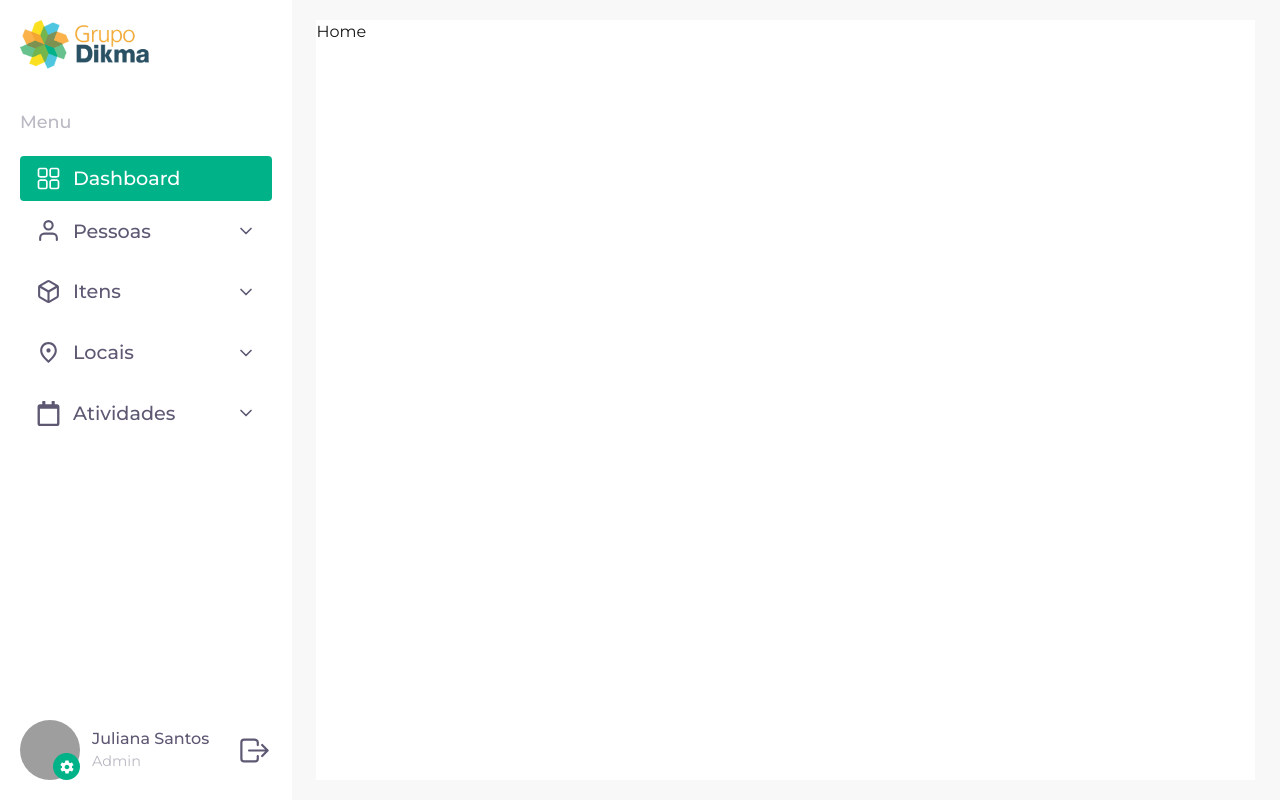
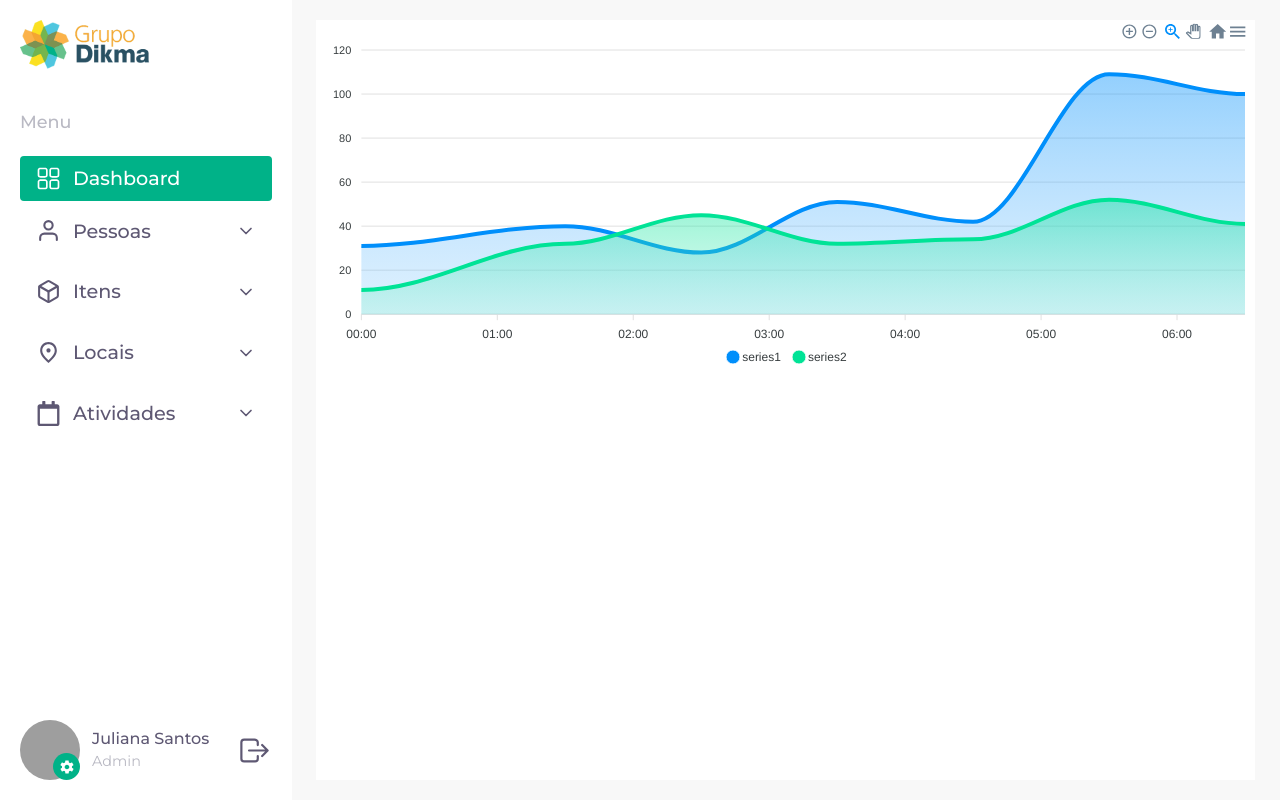
Before and after one commit to dikmadigitallab/NoWast-Frontend-Web, a Next.js app: page / in a window 1280 px wide. Built offline with nearby package versions, Linux system fonts and the light colour scheme; grey boxes are pictures that could not be loaded.

Commit message:
feat: adicionado charts

```diff
--- a/app/(private)/(inicio)/page.tsx
+++ b/app/(private)/(inicio)/page.tsx
@@ -1,12 +1,67 @@
-"use client";
+'use client'; // necessário se estiver usando o app/ directory
 
+import React, { useState } from 'react';
+import dynamic from 'next/dynamic';
+import { ApexOptions } from 'apexcharts';
 
-export default function Home() {
+const ReactApexChart = dynamic(() => import('react-apexcharts'), { ssr: false });
 
+const ApexChart: React.FC = () => {
+  const [chartData] = useState<{
+    series: ApexAxisChartSeries;
+    options: ApexOptions;
+  }>({
+    series: [
+      {
+        name: 'series1',
+        data: [31, 40, 28, 51, 42, 109, 100],
+      },
+      {
+        name: 'series2',
+        data: [11, 32, 45, 32, 34, 52, 41],
+      },
+    ],
+    options: {
+      chart: {
+        height: 350,
+        type: 'area',
+      },
+      dataLabels: {
+        enabled: false,
+      },
+      stroke: {
+        curve: 'smooth',
+      },
+      xaxis: {
+        type: 'datetime',
+        categories: [
+          "2018-09-19T00:00:00.000Z",
+          "2018-09-19T01:30:00.000Z",
+          "2018-09-19T02:30:00.000Z",
+          "2018-09-19T03:30:00.000Z",
+          "2018-09-19T04:30:00.000Z",
+          "2018-09-19T05:30:00.000Z",
+          "2018-09-19T06:30:00.000Z"
+        ],
+      },
+      tooltip: {
+        x: {
+          format: 'dd/MM/yy HH:mm',
+        },
+      },
+    },
+  });
 
   return (
-    <>
-      Home
-    </>
+    <div>
+      <ReactApexChart
+        options={chartData.options}
+        series={chartData.series}
+        type="area"
+        height={350}
+      />
+    </div>
   );
-}
+};
+
+export default ApexChart;
--- a/app/(public)/sign-in/page.tsx
+++ b/app/(public)/sign-in/page.tsx
@@ -110,7 +110,6 @@ export default function SignIn() {
             Esqueci minha Senha
           </Button>
         </Box>
-
       </form>
     </Box>
   );
--- a/package.json
+++ b/package.json
@@ -14,10 +14,12 @@
     "@hookform/resolvers": "^5.1.1",
     "@mui/material": "^7.1.2",
     "@mui/x-data-grid": "^8.6.0",
+    "apexcharts": "^4.7.0",
     "axios": "^1.10.0",
     "next": "15.3.4",
     "pkg": "^5.8.1",
     "react": "^19.0.0",
+    "react-apexcharts": "^1.7.0",
     "react-dom": "^19.0.0",
     "react-hook-form": "^7.58.1",
     "react-icons": "^5.5.0",
```
Also changed, not shown: 1 other file (tests, documents, lock files or other folders).
